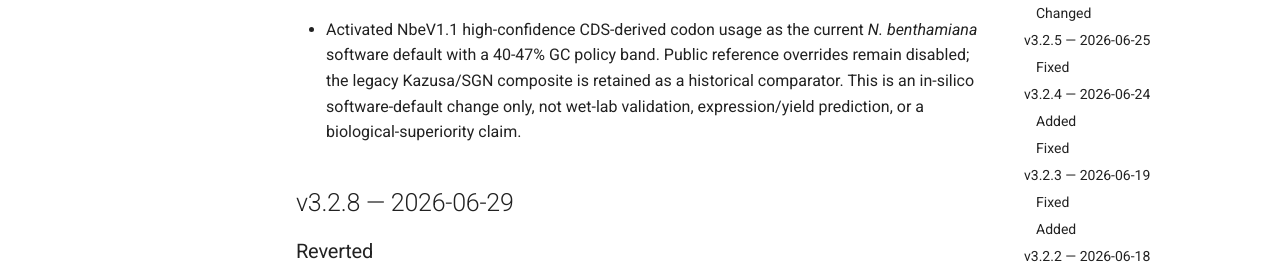
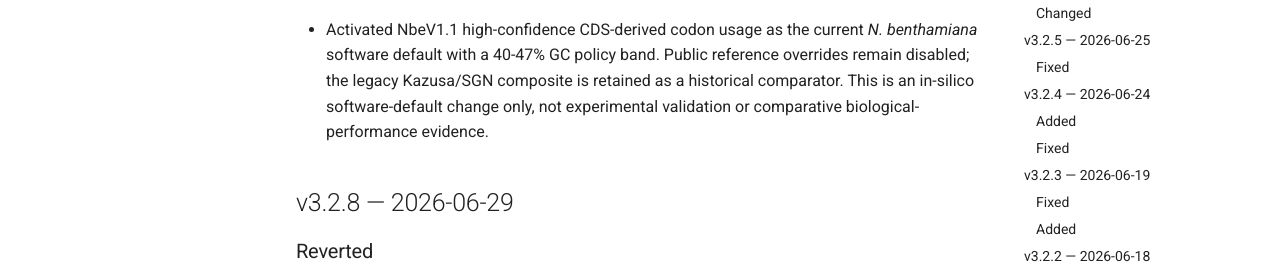
Before and after one commit to eijex/factorforge-cds, an MkDocs documentation site: the page built from docs/changelog.md, in a window 1280 px wide and 900 px high. Shown: the part 415-690 px from the top of the window. Built offline with MkDocs 1.6.1 and Material for MkDocs 9.7.7, drawn with Linux system fonts in a browser that asks for light colours; comment, search, counter and statistics services are not loaded.

Commit message:
Keep reference default copy audit-safe

```diff
--- a/docs/changelog.md
+++ b/docs/changelog.md
@@ -7,7 +7,7 @@ FactorForge v3.0+ is the current public release line.
 ## Unreleased
 
 ### Changed
-- Activated NbeV1.1 high-confidence CDS-derived codon usage as the current *N. benthamiana* software default with a 40-47% GC policy band. Public reference overrides remain disabled; the legacy Kazusa/SGN composite is retained as a historical comparator. This is an in-silico software-default change only, not wet-lab validation, expression/yield prediction, or a biological-superiority claim.
+- Activated NbeV1.1 high-confidence CDS-derived codon usage as the current *N. benthamiana* software default with a 40-47% GC policy band. Public reference overrides remain disabled; the legacy Kazusa/SGN composite is retained as a historical comparator. This is an in-silico software-default change only, not experimental validation or comparative biological-performance evidence.
 
 ## v3.2.8 — 2026-06-29
 
```
Also changed, not shown: CHANGELOG.md (+1 -2 lines), docs/validation.md (+1 -1 lines), 1 other file.
